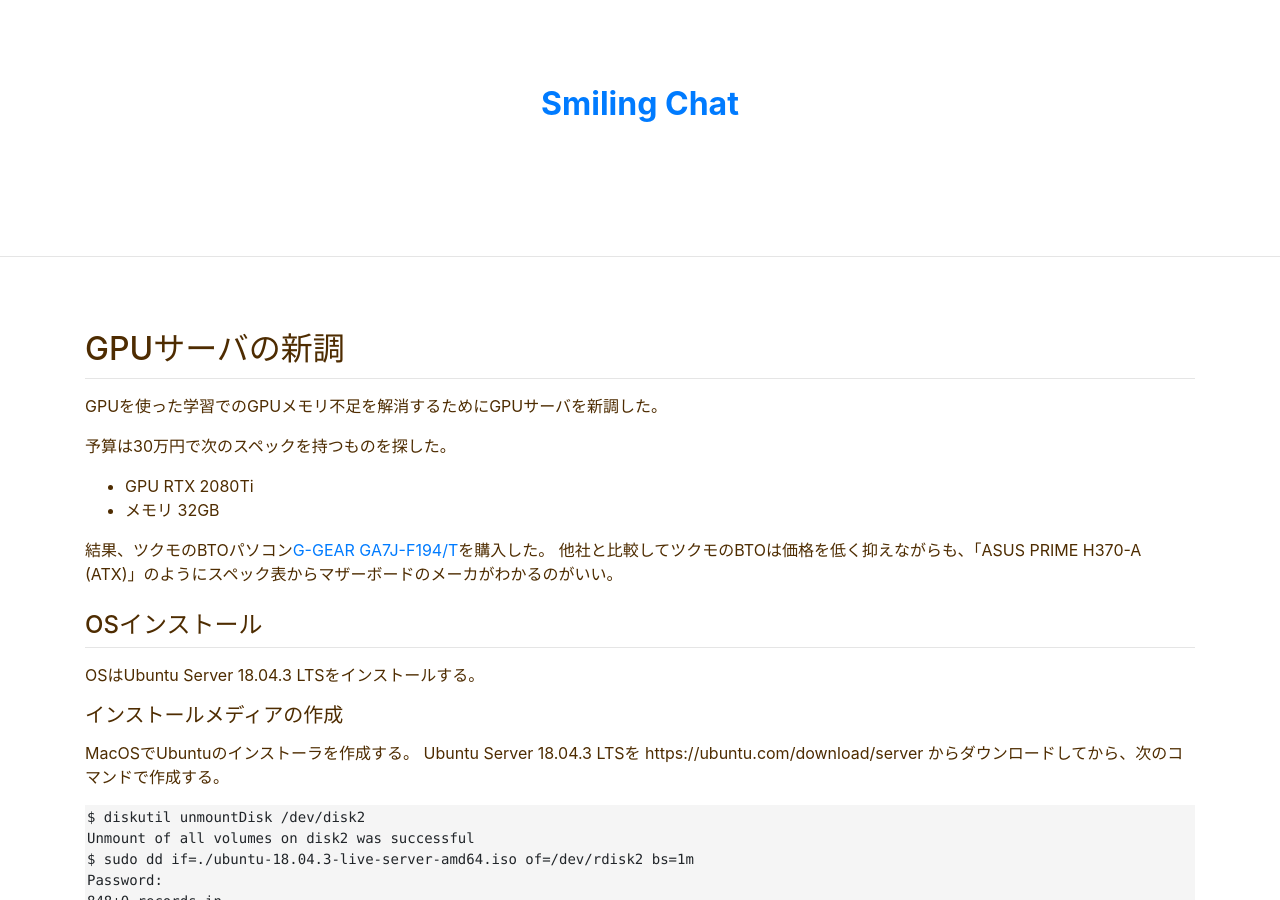
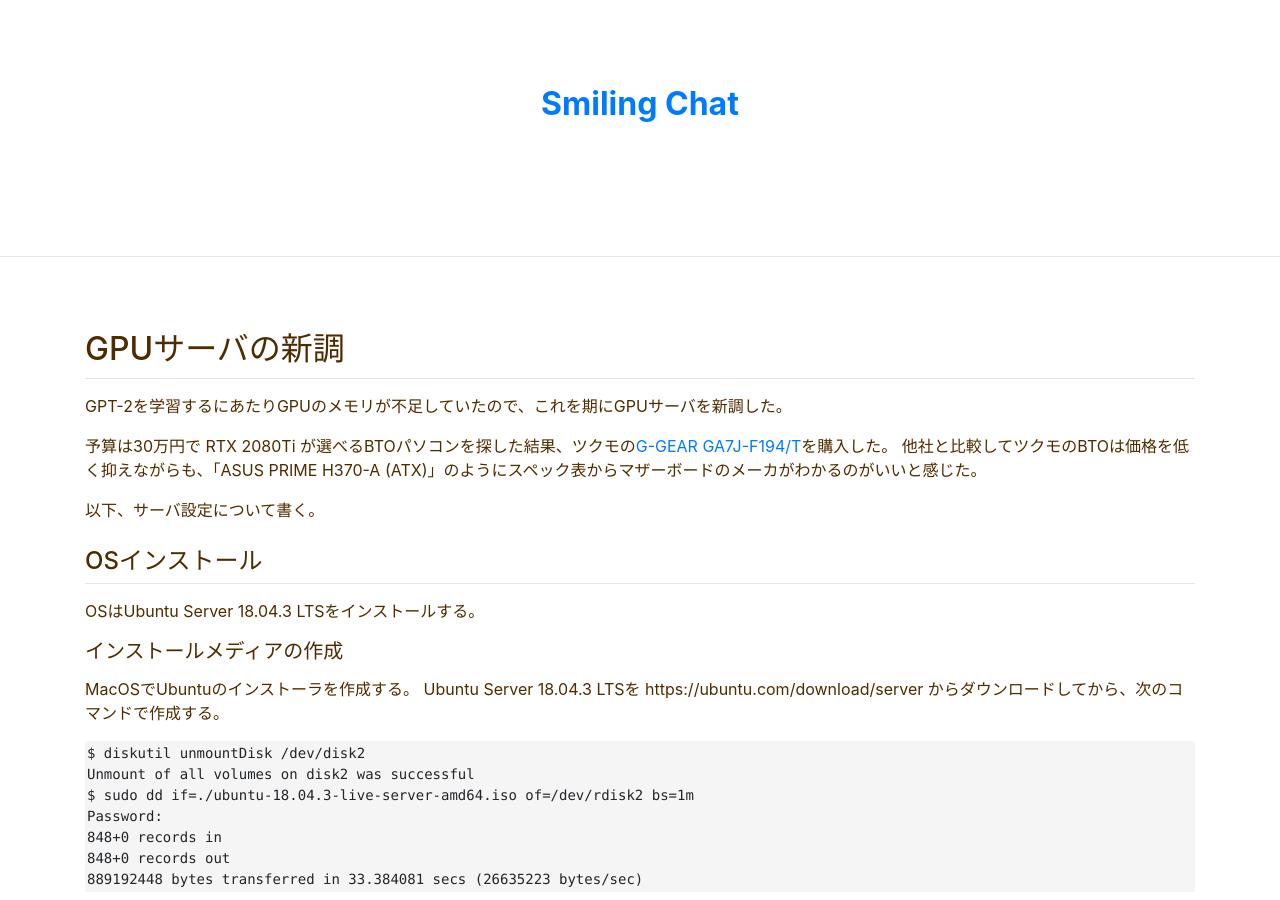
Before and after one commit to noriyukipy/blog, a Jekyll site: the page built from article/20191223-new_gpu_server.md, in a window 1280 px wide and 900 px high. Built offline with Jekyll 4.4.1, drawn with Linux system fonts in a browser that asks for light colours; our own code applies the rules of GitHub Pages for plain Markdown files.

Commit message:
記事を更新

```diff
--- a/article/20191223-new_gpu_server.md
+++ b/article/20191223-new_gpu_server.md
@@ -1,13 +1,11 @@
 # GPUサーバの新調
 
-GPUを使った学習でのGPUメモリ不足を解消するためにGPUサーバを新調した。
+GPT-2を学習するにあたりGPUのメモリが不足していたので、これを期にGPUサーバを新調した。
 
-予算は30万円で次のスペックを持つものを探した。
-- GPU RTX 2080Ti
-- メモリ 32GB
+予算は30万円で RTX 2080Ti が選べるBTOパソコンを探した結果、ツクモの[G-GEAR GA7J-F194/T](https://www.tsukumo.co.jp/bto/pc/game/2019/GA7J-F194T.html)を購入した。
+他社と比較してツクモのBTOは価格を低く抑えながらも、「ASUS PRIME H370-A (ATX)」のようにスペック表からマザーボードのメーカがわかるのがいいと感じた。
 
-結果、ツクモのBTOパソコン[G-GEAR GA7J-F194/T](https://www.tsukumo.co.jp/bto/pc/game/2019/GA7J-F194T.html)を購入した。
-他社と比較してツクモのBTOは価格を低く抑えながらも、「ASUS PRIME H370-A (ATX)」のようにスペック表からマザーボードのメーカがわかるのがいい。
+以下、サーバ設定について書く。
 
 ## OSインストール
 
```
